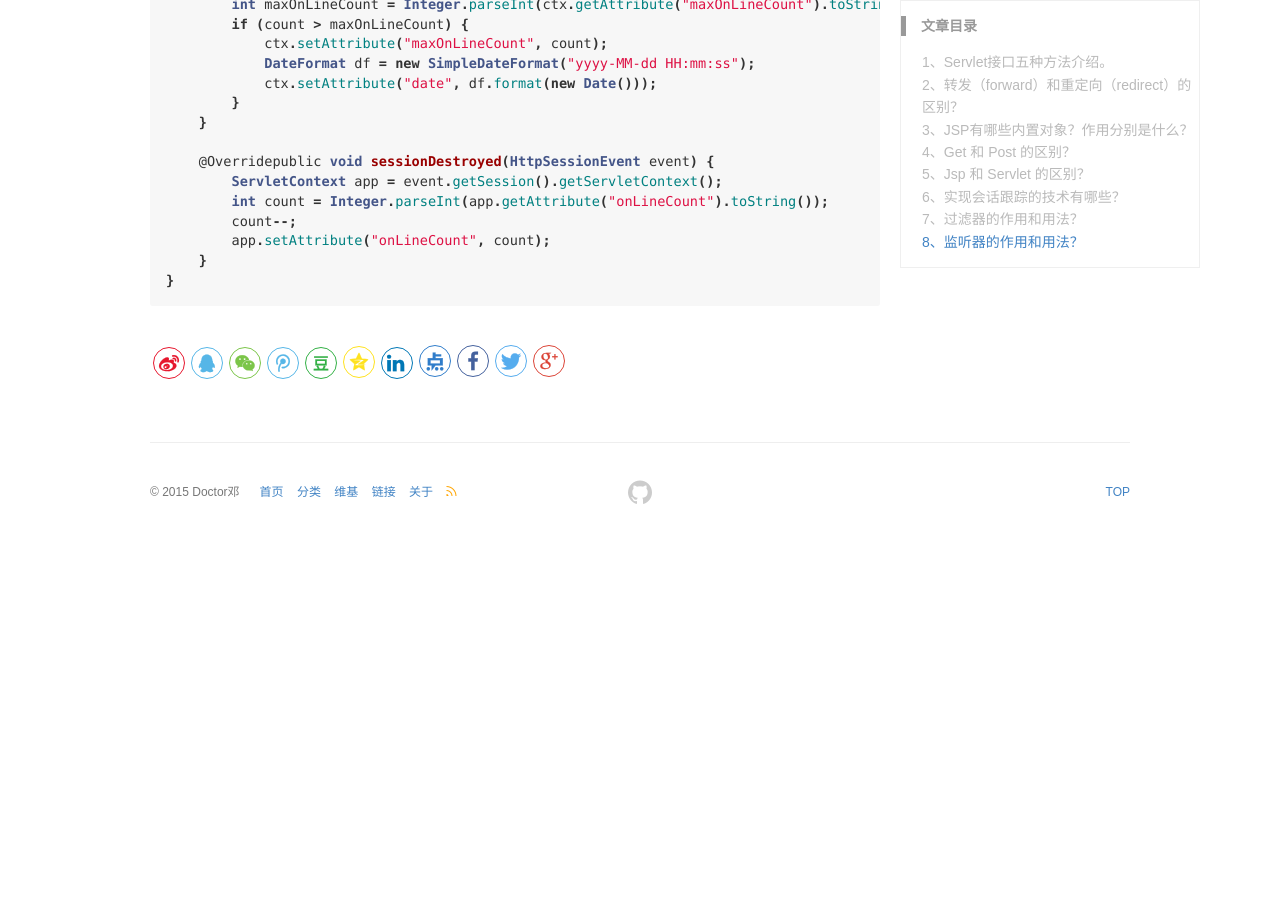
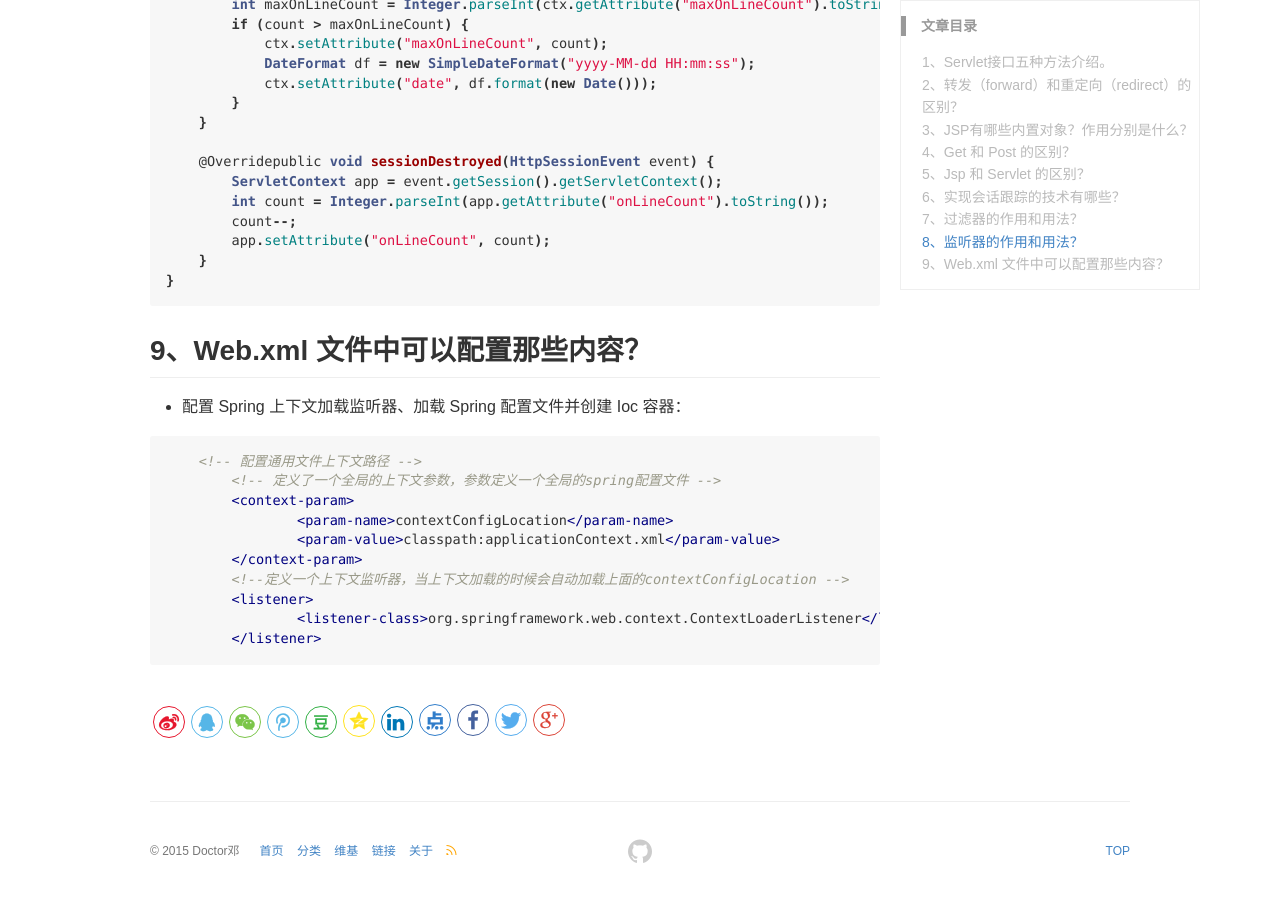
Before and after one commit to DoctorDeng/DoctorDeng.github.io, a Jekyll site: the page built from _posts/2016-09-12-java-面试.md, in a window 1280 px wide and 900 px high, scrolled down 7501 px. Built offline with Jekyll 4.4.1, drawn with Linux system fonts in a browser that asks for light colours; before the commit the page ends 8042 px from its top, so only the background shows below that.

Commit message:
modify file

````diff
--- a/_posts/2016-09-12-java-面试.md
+++ b/_posts/2016-09-12-java-面试.md
@@ -290,3 +290,19 @@ import javax.servlet.http.HttpSessionListener;
     }
 }
 ```
+
+## 9、Web.xml 文件中可以配置那些内容？
+* 配置 Spring 上下文加载监听器、加载 Spring 配置文件并创建 Ioc 容器：
+
+```xml?linenums
+    <!-- 配置通用文件上下文路径 -->
+	<!-- 定义了一个全局的上下文参数，参数定义一个全局的spring配置文件 -->
+	<context-param>
+		<param-name>contextConfigLocation</param-name>
+		<param-value>classpath:applicationContext.xml</param-value>
+	</context-param>
+	<!--定义一个上下文监听器，当上下文加载的时候会自动加载上面的contextConfigLocation -->
+	<listener>
+		<listener-class>org.springframework.web.context.ContextLoaderListener</listener-class>
+	</listener>
+```
````
